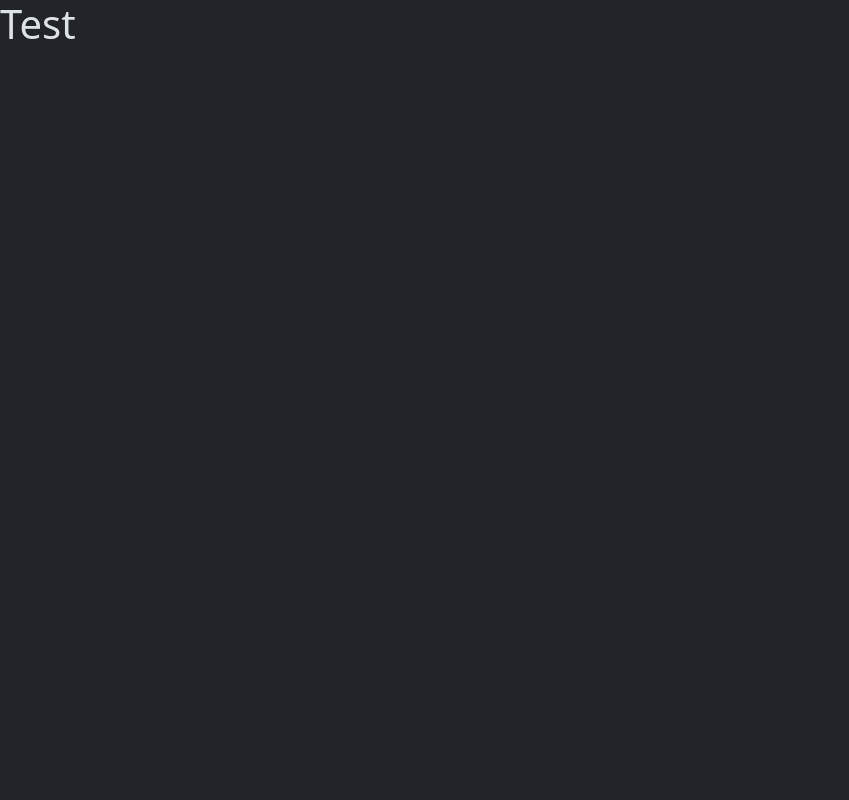
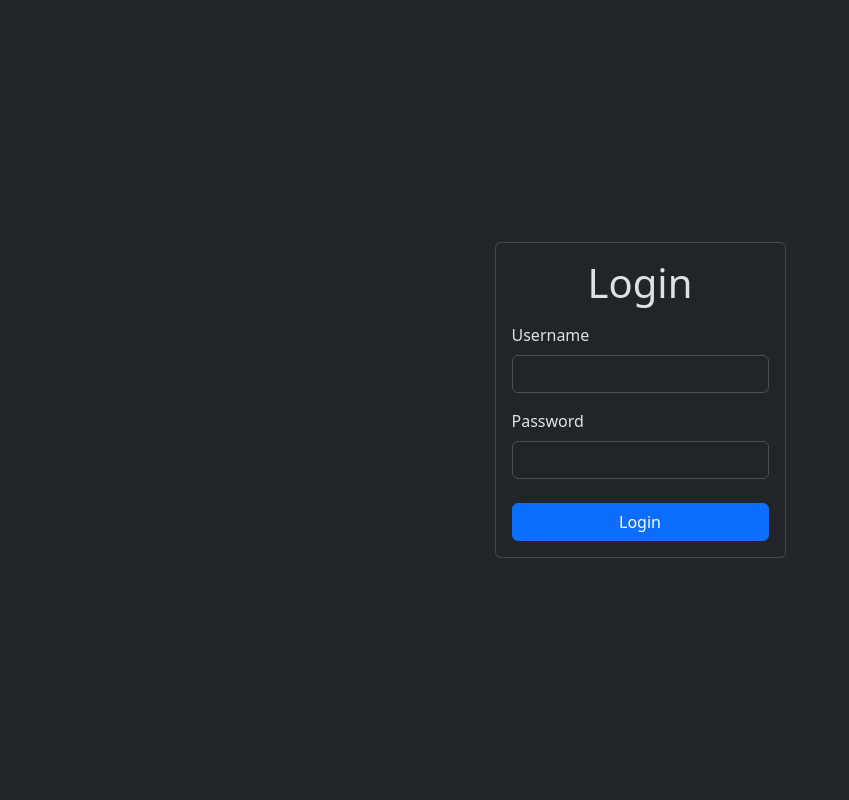
Before and after one commit to DarioLoll/study-share, a PHP site: page / in a window 1280 px wide. Before the commit the part shown is almost empty. Shown: the whole page, without its empty margins (0-849 px from the left). Run offline with PHP 8.4, Linux system fonts and the light colour scheme.

Commit message:
Add login page layout

```diff
--- /dev/null
+++ b/src/pages/login-page.php
@@ -0,0 +1,22 @@
+<?php
+
+?>
+
+<div class="d-flex flex-column justify-content-center align-items-center vh-100">
+    <div class="card">
+        <div class="card-body d-flex flex-column align-items-center">
+            <h1 class="mb-3">Login</h1>
+            <form action="./login-page.php" method="post" class="d-flex flex-column">
+                <div class="mb-3">
+                    <label for="username" class="form-label">Username</label>
+                    <input type="text" class="form-control" id="username" name="username" required>
+                </div>
+                <div class="mb-4">
+                    <label for="password" class="form-label">Password</label>
+                    <input type="password" class="form-control" id="password" name="password" required>
+                </div>
+                <button type="submit" class="btn btn-primary">Login</button>
+            </form>
+        </div>
+    </div>
+</div>
--- a/src/public/index.php
+++ b/src/public/index.php
@@ -8,6 +8,6 @@
     <script src="https://cdn.jsdelivr.net/npm/bootstrap@5.3.8/dist/js/bootstrap.bundle.min.js" integrity="sha384-FKyoEForCGlyvwx9Hj09JcYn3nv7wiPVlz7YYwJrWVcXK/BmnVDxM+D2scQbITxI" crossorigin="anonymous"></script>
 </head>
 <body data-bs-theme="dark">
-    <h1>Test</h1>
+    <?php include_once '../pages/login-page.php'; ?>
 </body>
 </html>
```
